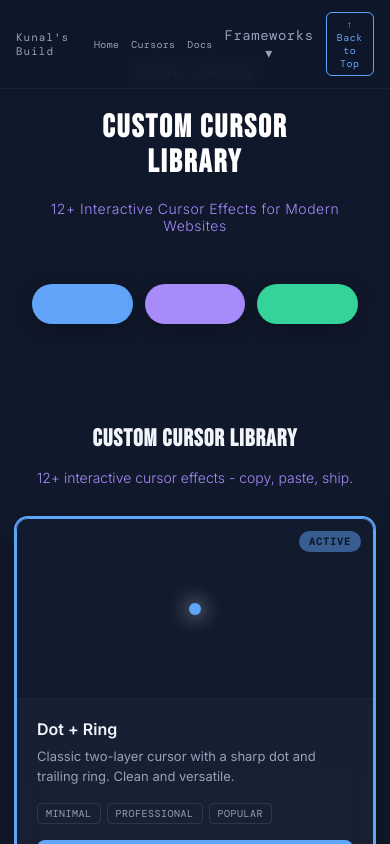
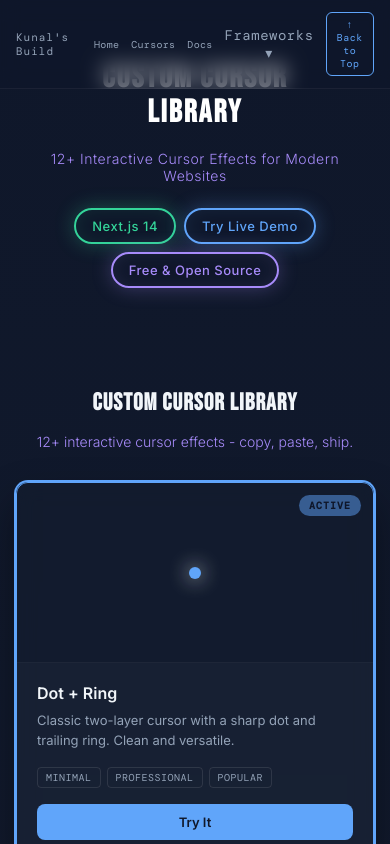
Before and after one commit to devkunal2812/Custom-Cursors, a Next.js app: page / in a window 390 px wide. Shown: the top 844 px of the page. Built offline with nearby package versions, Linux system fonts and the light colour scheme.

Commit message:
Update hero section: add glowing neon chips below subtitle, remove old brand text and bottom buttons

```diff
--- a/components/Hero.module.css
+++ b/components/Hero.module.css
@@ -108,32 +108,68 @@
   max-width: 900px;
 }
 
-.brand {
-  font-size: 14px;
-  color: #94a3b8;
-  letter-spacing: 2px;
-  margin-bottom: 30px;
-  font-family: var(--font-mono);
-  position: relative;
-  display: inline-block;
+/* Glowing chips */
+.chips {
+  display: flex;
+  gap: 16px;
+  justify-content: center;
+  align-items: center;
+  margin-top: 40px;
+  flex-wrap: wrap;
 }
 
-.brand::before,
-.brand::after {
-  content: '';
-  position: absolute;
-  top: 50%;
-  width: 100px;
-  height: 1px;
-  background: #334155;
+.chip {
+  padding: 12px 32px;
+  border-radius: 50px;
+  font-size: 18px;
+  font-weight: 500;
+  letter-spacing: 0.5px;
+  border: 2px solid;
+  background: rgba(15, 23, 42, 0.8);
+  backdrop-filter: blur(10px);
+  transition: all 0.3s ease;
+  position: relative;
+  overflow: hidden;
 }
 
-.brand::before {
-  right: calc(100% + 20px);
+.chip[data-color="green"] {
+  color: #34d399;
+  border-color: #34d399;
+  box-shadow: 0 0 20px rgba(52, 211, 153, 0.3),
+              inset 0 0 20px rgba(52, 211, 153, 0.1);
 }
 
-.brand::after {
-  left: calc(100% + 20px);
+.chip[data-color="blue"] {
+  color: #60a5fa;
+  border-color: #60a5fa;
+  box-shadow: 0 0 20px rgba(96, 165, 250, 0.3),
+              inset 0 0 20px rgba(96, 165, 250, 0.1);
+}
+
+.chip[data-color="purple"] {
+  color: #a78bfa;
+  border-color: #a78bfa;
+  box-shadow: 0 0 20px rgba(167, 139, 250, 0.3),
+              inset 0 0 20px rgba(167, 139, 250, 0.1);
+}
+
+.chip:hover {
+  transform: translateY(-2px);
+}
+
+.chip[data-color="green"]:hover {
+  box-shadow: 0 0 30px rgba(52, 211, 153, 0.5),
+              inset 0 0 30px rgba(52, 211, 153, 0.15);
+}
+
+.chip[data-color="blue"]:hover {
+  box-shadow: 0 0 30px rgba(96, 165, 250, 0.5),
+              inset 0 0 30px rgba(96, 165, 250, 0.15);
+}
+
+.chip[data-color="purple"]:hover {
+  box-shadow: 0 0 30px rgba(167, 139, 250, 0.5),
+              inset 0 0 30px rgba(167, 139, 250, 0.15);
 }
 
 .title {
@@ -149,45 +185,9 @@
 .subtitle {
   font-size: clamp(16px, 3vw, 24px);
   color: #a78bfa;
-  margin-bottom: 50px;
+  margin-bottom: 0;
   font-weight: 300;
   letter-spacing: 0.5px;
-}
-
-.buttons {
-  display: flex;
-  gap: 20px;
-  justify-content: center;
-  align-items: center;
-}
-
-.btn {
-  width: 140px;
-  height: 50px;
-  border: none;
-  border-radius: 25px;
-  cursor: pointer;
-  transition: transform 0.2s ease;
-  position: relative;
-  box-shadow: 0 4px 20px rgba(0, 0, 0, 0.3);
-}
-
-.btn:hover {
-  transform: translateY(-2px);
-  box-shadow: 0 6px 25px rgba(0, 0, 0, 0.4);
-}
-
-.btn:last-child {
-  display: flex;
-  align-items: center;
-  justify-content: center;
-}
-
-.btnCursor {
-  width: 16px;
-  height: 16px;
-  background: #1e293b;
-  border-radius: 50%;
 }
 
 @media (max-width: 768px) {
@@ -224,9 +224,14 @@
     height: 30px;
   }
 
-  .brand::before,
-  .brand::after {
-    width: 50px;
+  .chips {
+    gap: 12px;
+    margin-top: 30px;
+  }
+
+  .chip {
+    padding: 10px 24px;
+    font-size: 16px;
   }
 
   .title {
@@ -236,16 +241,6 @@
   .subtitle {
     font-size: clamp(14px, 4vw, 20px);
   }
-
-  .buttons {
-    flex-wrap: wrap;
-    gap: 12px;
-  }
-
-  .btn {
-    width: 100px;
-    height: 40px;
-  }
 }
 
 @media (max-width: 480px) {
@@ -253,13 +248,14 @@
     padding: 60px 16px;
   }
 
-  .brand {
-    font-size: 12px;
+  .chips {
+    gap: 8px;
+    margin-top: 24px;
   }
 
-  .brand::before,
-  .brand::after {
-    display: none;
+  .chip {
+    padding: 8px 16px;
+    font-size: 13px;
   }
 
   .title {
@@ -270,13 +266,4 @@
   .subtitle {
     font-size: 14px;
   }
-
-  .buttons {
-    width: 100%;
-  }
-
-  .btn {
-    flex: 1;
-    min-width: 80px;
-  }
 }
--- a/components/Hero.tsx
+++ b/components/Hero.tsx
@@ -46,7 +46,6 @@ export default function Hero() {
 
       {/* Main content */}
       <div className={styles.content}>
-        <div className={styles.brand}>Kunal's Build</div>
         <h1 className={styles.title}>
           Custom Cursor
           <br />
@@ -55,10 +54,18 @@ export default function Hero() {
         <p className={styles.subtitle}>
           12+ Interactive Cursor Effects for Modern Websites
         </p>
-        <div className={styles.buttons}>
-          <button className={styles.btn} style={{ background: '#60a5fa' }}></button>
-          <button className={styles.btn} style={{ background: '#a78bfa' }}></button>
-          <button className={styles.btn} style={{ background: '#34d399' }}></button>
+
+        {/* Glowing chips */}
+        <div className={styles.chips}>
+          <div className={styles.chip} data-color="green">
+            Next.js 14
+          </div>
+          <div className={styles.chip} data-color="blue">
+            Try Live Demo
+          </div>
+          <div className={styles.chip} data-color="purple">
+            Free & Open Source
+          </div>
         </div>
       </div>
     </section>
```
